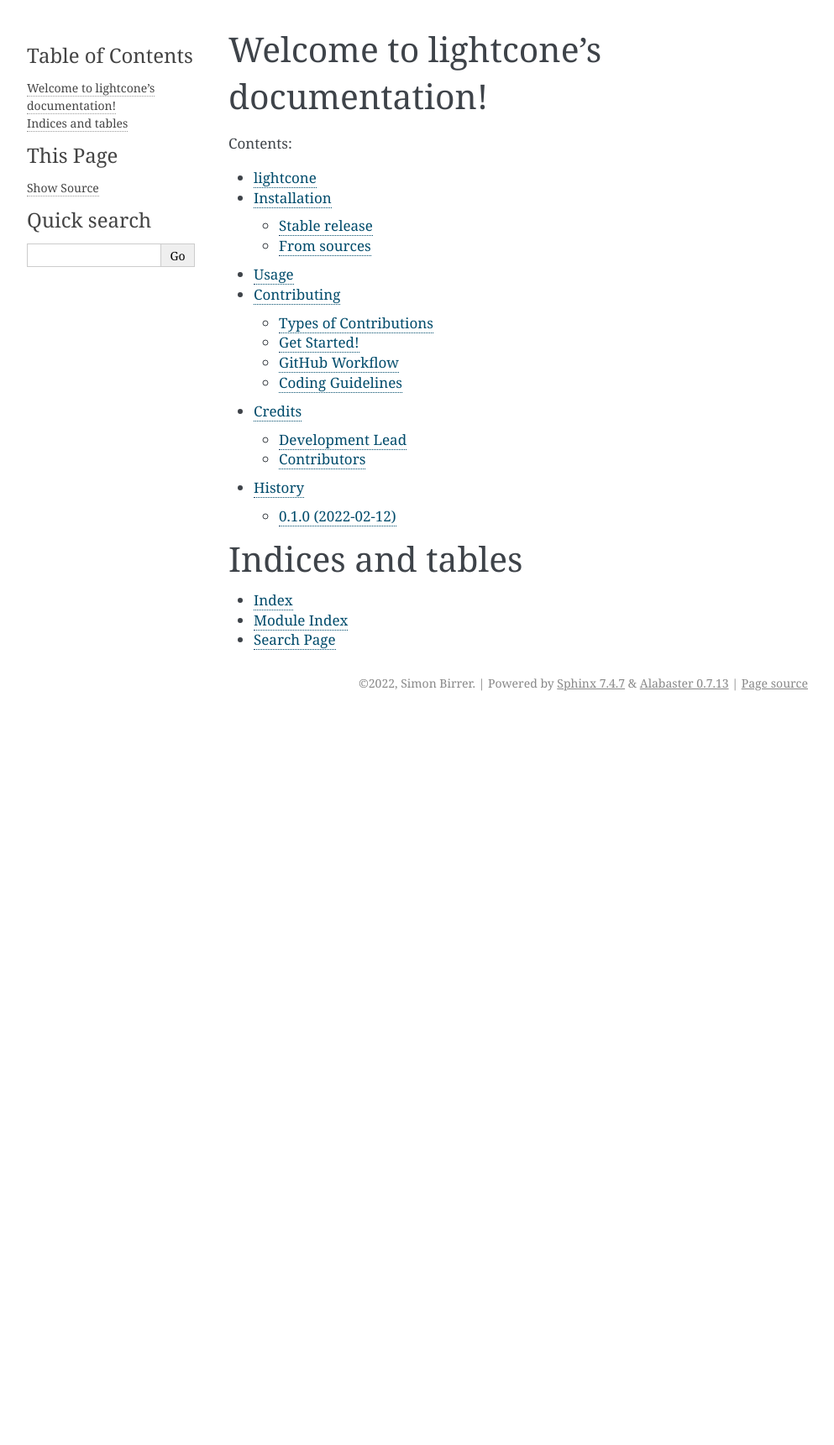
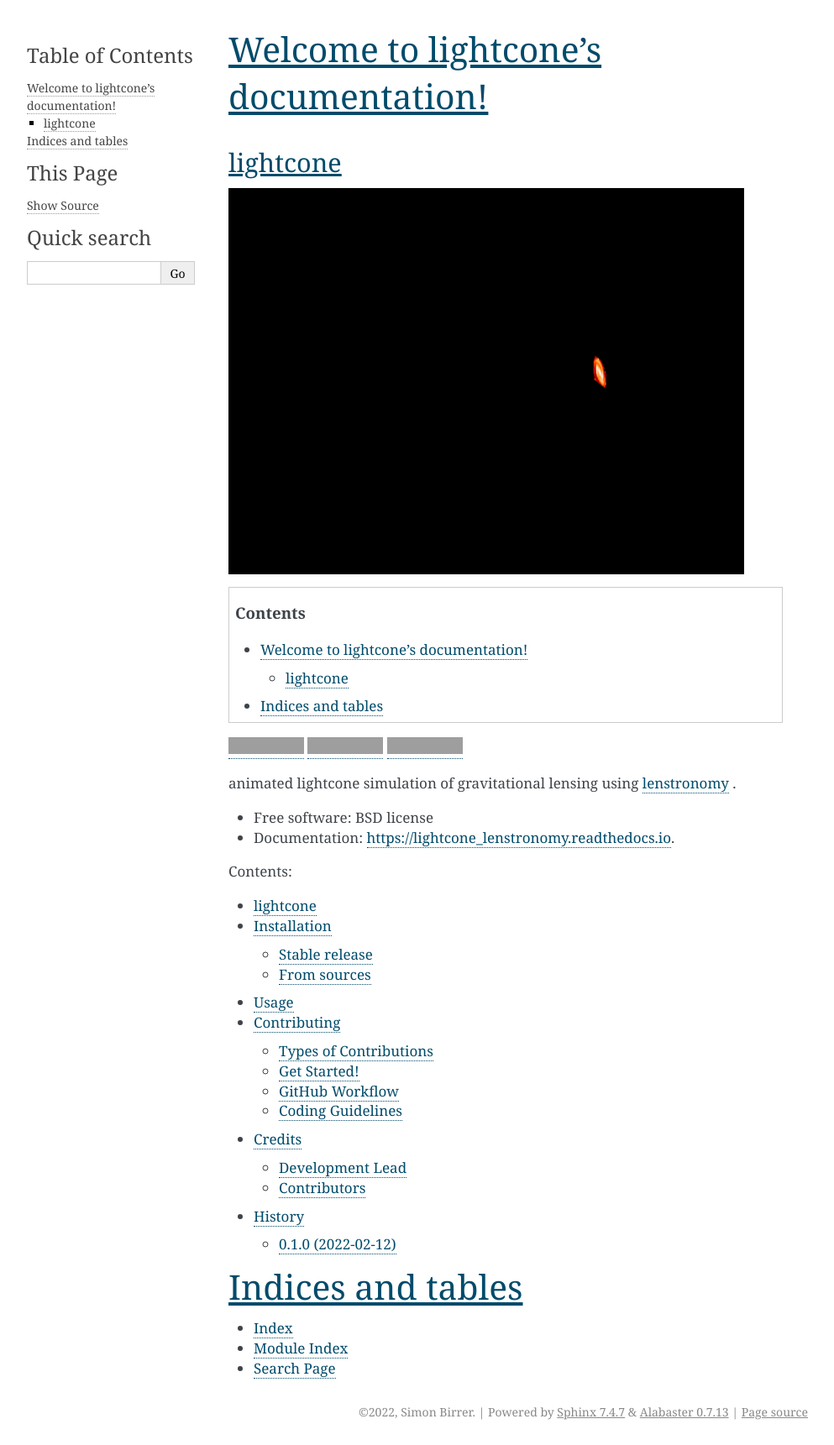
Before and after one commit to sibirrer/lightcone, a Sphinx documentation site: the page built from docs/index.rst, in a window 1280 px wide. Shown: the whole page at 84% size, without its empty margins (148-1141 px from the left). Built offline with Sphinx 7.4.7, drawn with Linux system fonts in a browser that asks for light colours; pages that are not in the unit, such as notebooks, are missing from menus; before the commit the page ends 900 px from its top, so only the background shows below that; some of the changed lines change nothing that is shown; grey boxes are pictures that could not be loaded.

Commit message:
documentation updated with readme import

```diff
--- a/docs/index.rst
+++ b/docs/index.rst
@@ -1,5 +1,8 @@
 Welcome to lightcone's documentation!
 ======================================
+
+.. include:: ../README.rst
+
 
 .. toctree::
    :maxdepth: 2
```
